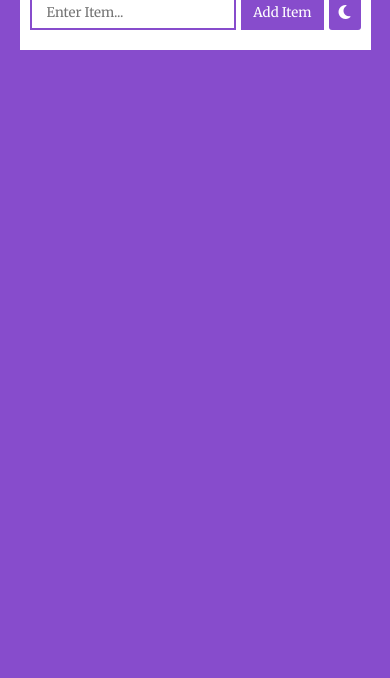
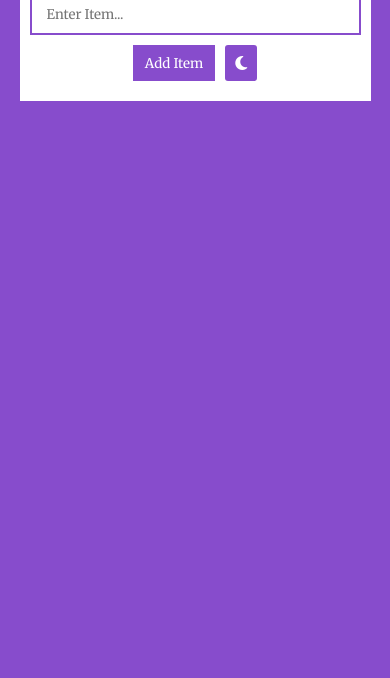
Before and after one commit to Arunkumar032024/GroceryList, a plain HTML site: page index.html in a window 390 px wide. Shown: the part 166-844 px from the top of the page. Drawn offline with Linux system fonts and the light colour scheme.

Commit message:
update ui

```diff
--- a/index.html
+++ b/index.html
@@ -16,9 +16,11 @@
         <h1><i class="fa-solid fa-list-check"></i> Grocery List</h1>
         <section class="inputdiv">
             <input type="text" placeholder="Enter Item...">
-            <button>Add Item</button>
-            <i class="fa-solid fa-moon active"></i>
-            <i class="fa-solid fa-sun"></i>
+            <div>
+                <button>Add Item</button>
+                <i class="fa-solid fa-moon active"></i>
+                <i class="fa-solid fa-sun"></i>
+            </div>
         </section>
         <section class="listitems">
             <ul></ul>
--- a/style.css
+++ b/style.css
@@ -21,6 +21,11 @@ body{
     width: 100%;
     display: flex;
     margin: 10px 0;
+    gap: 10px;
+}
+.inputdiv div{
+    display: flex;
+    gap: 10px;
 }
 .inputdiv i{
     position: relative;
@@ -57,12 +62,12 @@ i.active{
     outline: none;
     background-color: #874CCC;
     color: #fff;
-    margin: 0 5px;
 }
 .inputdiv input{
     flex: 1;
     border: 2px solid #874CCC;
     outline: none;
+    padding: 10px;
     padding-left: 15px;
     color: #874CCC;
     background-color: transparent;
@@ -99,3 +104,12 @@ i.fa-trash:hover::after{
     width: 80px;
     content: 'Delete item';
 }
+
+@media (max-width:414px) {
+    .inputdiv{
+        flex-direction: column;
+    }
+    .inputdiv div{
+        justify-content: center;
+    }
+}
```
